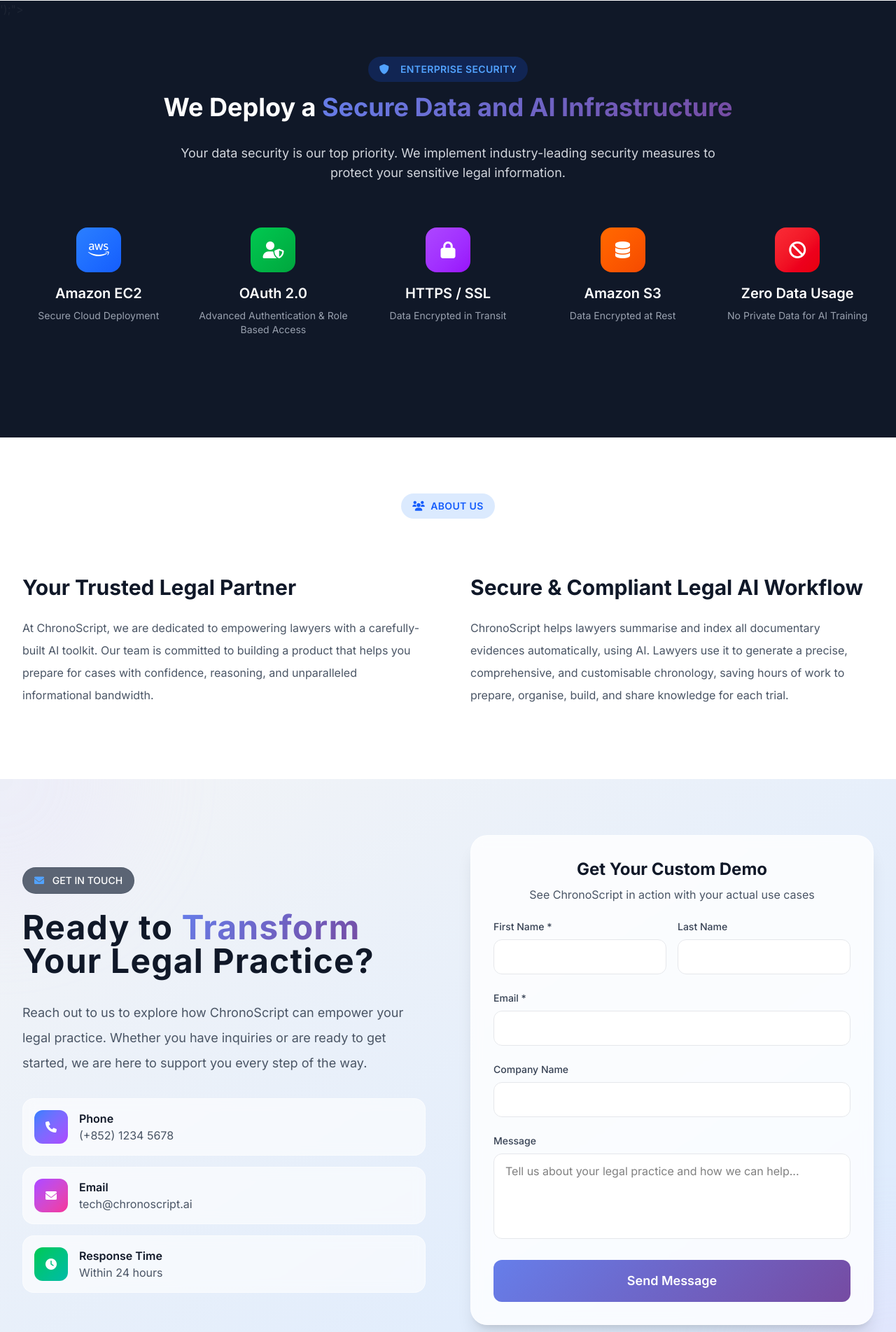
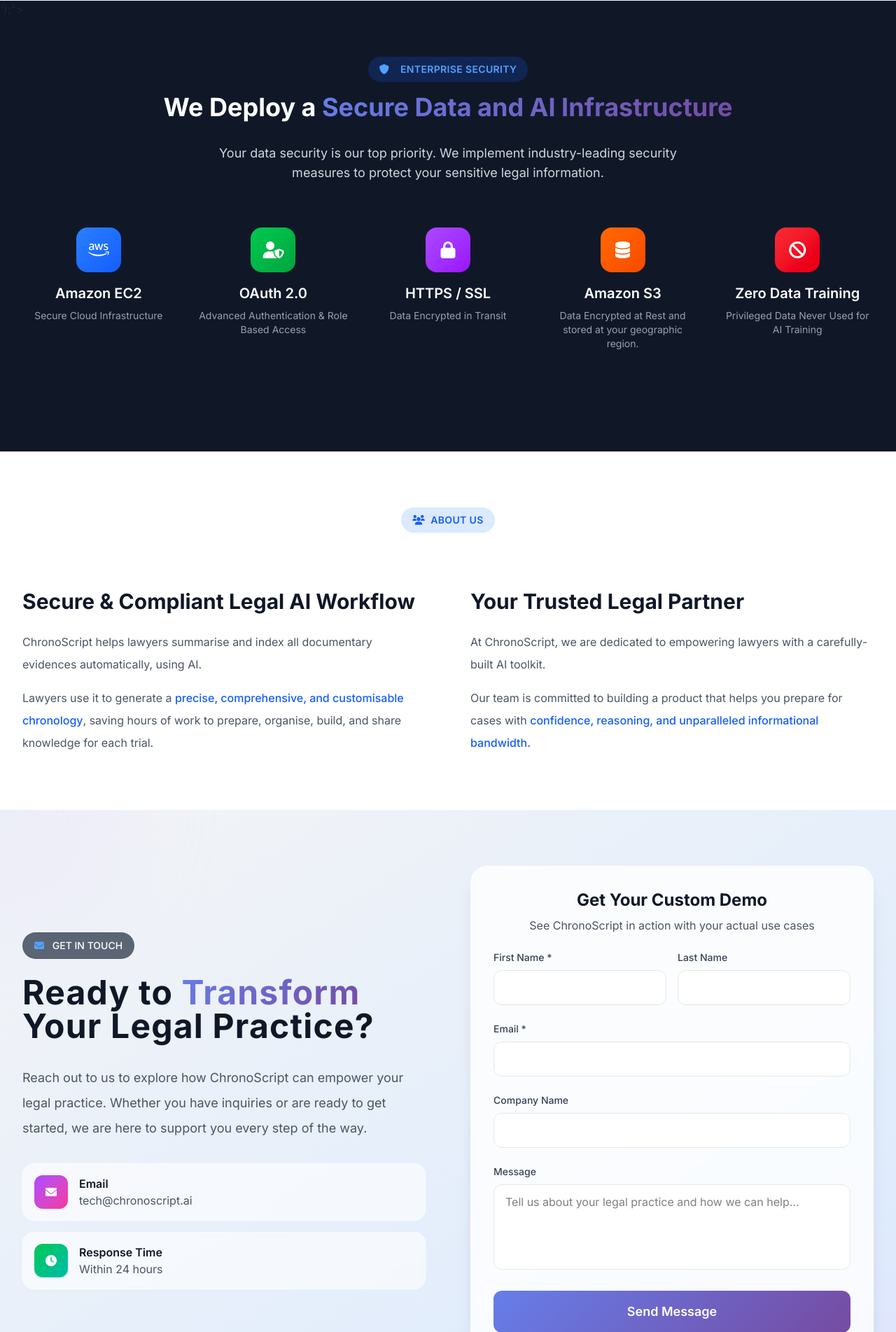
Before and after one commit to alvinku0/ChronoScript.AI_web_landing_page, a Flask app: page / in a window 1280 px wide. Shown: the part 1763-3666 px from the top of the page at 70% size. Run offline with Flask 3, Linux system fonts and the light colour scheme.

Commit message:
Update index.html

```diff
--- a/templates/index.html
+++ b/templates/index.html
@@ -316,13 +316,13 @@
                         AI-powered
                         <div class="word-carousel-wrapper">
                             <!-- This invisible placeholder sets the width for the container -->
-                            <span class="placeholder">Workflow Automation</span>
+                            <span class="placeholder">Document Drafting</span>
                             <!-- This container holds the animated words -->
                             <div class="word-carousel">
                                 <div class="carousel-face gradient-text">Case Management</div>
-                                <div class="carousel-face gradient-text">Legal Research</div>
+                                <div class="carousel-face gradient-text">Bundles Review</div>
+                                <div class="carousel-face gradient-text">Knowledge Base</div>
                                 <div class="carousel-face gradient-text">Document Drafting</div>
-                                <div class="carousel-face gradient-text">Workflow Automation</div>
                             </div>
                         </div>
                     </h1>
@@ -419,7 +419,7 @@
                 <h2 class="text-3xl md:text-4xl font-bold mb-8">
                     We Deploy a <span class="gradient-text">Secure Data and AI Infrastructure</span>
                 </h2>
-                <p class="text-gray-300 text-lg max-w-3xl mx-auto">
+                <p class="text-gray-300 text-lg max-w-2xl mx-auto">
                     Your data security is our top priority. We implement industry-leading security measures to protect your sensitive legal information.
                 </p>
             </div>
@@ -430,7 +430,7 @@
                         <i class="fab fa-aws text-2xl text-white"></i>
                     </div>
                     <h3 class="text-xl font-semibold mb-2 group-hover:text-blue-400 transition-colors">Amazon EC2</h3>
-                    <p class="text-gray-400 text-sm">Secure Cloud Deployment</p>
+                    <p class="text-gray-400 text-sm">Secure Cloud Infrastructure</p>
                 </div>
 
                 <div class="text-center group stagger-animation">
@@ -454,15 +454,15 @@
                         <i class="fas fa-database text-2xl text-white"></i>
                     </div>
                     <h3 class="text-xl font-semibold mb-2 group-hover:text-orange-400 transition-colors">Amazon S3</h3>
-                    <p class="text-gray-400 text-sm">Data Encrypted at Rest</p>
+                    <p class="text-gray-400 text-sm">Data Encrypted at Rest and stored at your geographic region.</p>
                 </div>
 
                 <div class="text-center group stagger-animation">
                     <div class="w-16 h-16 bg-gradient-to-br from-red-500 to-red-600 rounded-2xl flex items-center justify-center mx-auto mb-4 security-icon">
                         <i class="fas fa-ban text-2xl text-white"></i>
                     </div>
-                    <h3 class="text-xl font-semibold mb-2 group-hover:text-red-400 transition-colors">Zero Data Usage</h3>
-                    <p class="text-gray-400 text-sm">No Private Data for AI Training</p>
+                    <h3 class="text-xl font-semibold mb-2 group-hover:text-red-400 transition-colors">Zero Data Training</h3>
+                    <p class="text-gray-400 text-sm">Privileged Data Never Used for AI Training</p>
                 </div>
             </div>
         </div>
@@ -480,20 +480,30 @@
             <div class="grid grid-cols-1 lg:grid-cols-2 gap-16">
                 <div>
                     <h3 class="text-2xl md:text-3xl font-bold text-gray-900 mb-6">
-                        Your Trusted Legal Partner
+                        Secure & Compliant Legal AI Workflow
                     </h3>
-                    <p class="text-gray-600 leading-loose mb-6">
-                        At ChronoScript, we are dedicated to empowering lawyers with a carefully-built AI toolkit. Our team is committed to building a product that helps you prepare for cases with confidence, reasoning, and unparalleled informational bandwidth.
-                    </p>
+                    <div class="space-y-4">
+                        <p class="text-gray-600 leading-loose">
+                            ChronoScript helps lawyers summarise and index all documentary evidences automatically, using AI.
+                        </p>
+                        <p class="text-gray-600 leading-loose">
+                            Lawyers use it to generate a <span class="text-blue-600 font-medium">precise, comprehensive, and customisable chronology</span>, saving hours of work to prepare, organise, build, and share knowledge for each trial.
+                        </p>
+                    </div>
                 </div>
 
                 <div>
                     <h3 class="text-2xl md:text-3xl font-bold text-gray-900 mb-6">
-                        Secure & Compliant Legal AI Workflow
+                        Your Trusted Legal Partner
                     </h3>
-                    <p class="text-gray-600 leading-loose mb-6">
-                        ChronoScript helps lawyers summarise and index all documentary evidences automatically, using AI. Lawyers use it to generate a precise, comprehensive, and customisable chronology, saving hours of work to prepare, organise, build, and share knowledge for each trial.
-                    </p>
+                    <div class="space-y-4">
+                        <p class="text-gray-600 leading-loose">
+                            At ChronoScript, we are dedicated to empowering lawyers with a carefully-built AI toolkit.
+                        </p>
+                        <p class="text-gray-600 leading-loose">
+                            Our team is committed to building a product that helps you prepare for cases with <span class="text-blue-600 font-medium">confidence, reasoning, and unparalleled informational bandwidth.</span>
+                        </p>
+                    </div>
                 </div>
             </div>
         </div>
@@ -522,16 +532,6 @@
 
                     <!-- Contact Info Cards -->
                     <div class="space-y-4">
-                        <div class="flex items-center space-x-4 p-4 bg-white/60 backdrop-blur-sm rounded-2xl border border-white/50">
-                            <div class="w-12 h-12 bg-gradient-to-br from-blue-500 to-purple-500 rounded-xl flex items-center justify-center">
-                                <i class="fas fa-phone text-white"></i>
-                            </div>
-                            <div>
-                                <div class="font-semibold text-gray-900">Phone</div>
-                                <div class="text-gray-600">(+852) 1234 5678</div>
-                            </div>
-                        </div>
-
                         <div class="flex items-center space-x-4 p-4 bg-white/60 backdrop-blur-sm rounded-2xl border border-white/50">
                             <div class="w-12 h-12 bg-gradient-to-br from-purple-500 to-pink-500 rounded-xl flex items-center justify-center">
                                 <i class="fas fa-envelope text-white"></i>
```
